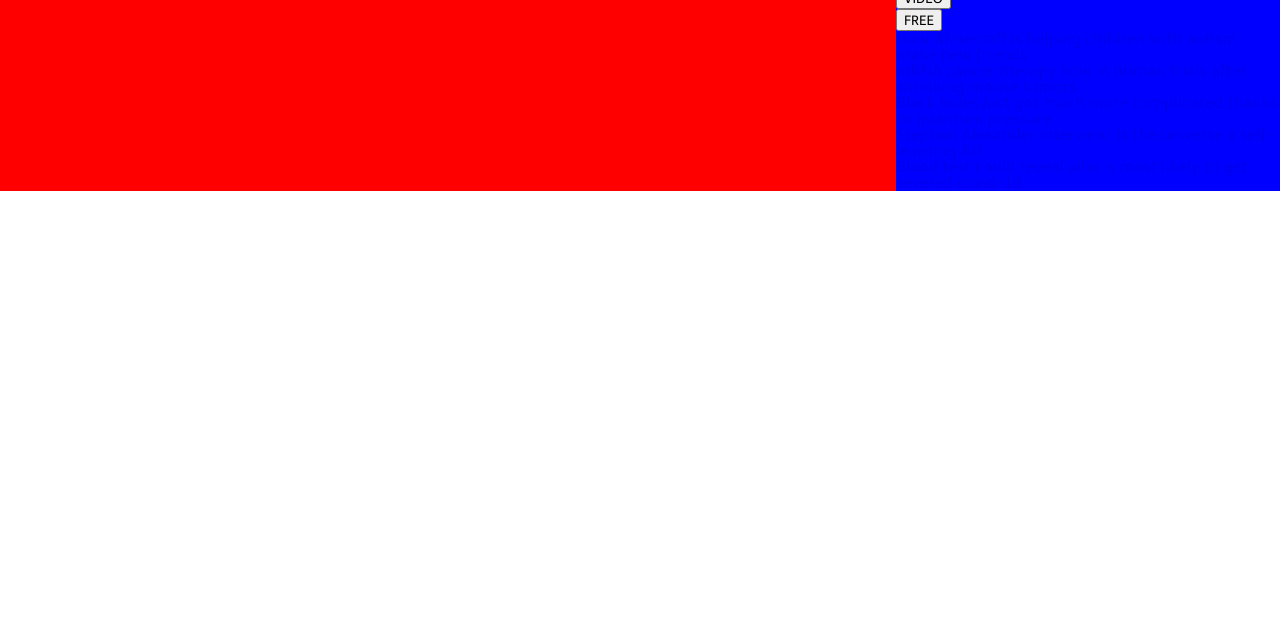
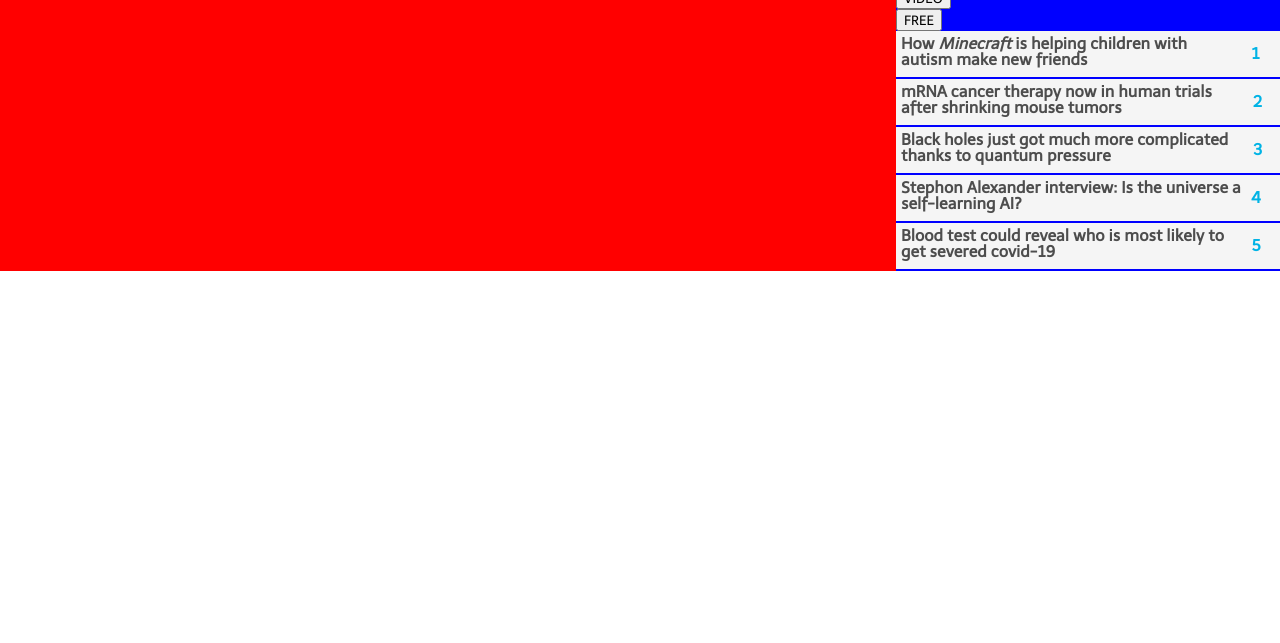
Before and after one commit to Drew-Daniels/ns-article, a plain HTML site: page index.html in a window 1280 px wide. Shown: the part 157-800 px from the top of the page. Drawn offline with Linux system fonts and the light colour scheme.

Commit message:
Finished formatting the ol for top articles.

```diff
--- a/assets/stylesheets/style.css
+++ b/assets/stylesheets/style.css
@@ -49,14 +49,48 @@ table {
 /* CSS RESET */
 /* My Code */
 
+:root {
+	--bg-1:        #ffffff;
+	--bg-2: 	   #f5f5f5;
+	--bright-blue: #00b3e5;
+	--light-gray:  #4d4d4d;
+	--dark-gray:   #4d4d4d;
+}
+
 @font-face { font-family: 'Telex-Regular'; src: url(../fonts/Telex-Regular.ttf) format('truetype')}
 
 * {
 	font-family: 'Telex-Regular';
 }
 
+ol {
+	counter-reset: item;
+	list-style-position: inside;
+}
+
+ol li {
+	counter-increment: item;
+	margin-bottom: 2px;
+	display: flex;
+	font-weight: bold;
+	color: var(--dark-gray);
+	padding: 5px;
+}
+
+ol li::after {
+	content: counter(item);
+	border-radius: 100%;
+	color: var(--bright-blue);
+	width: 1.2em;
+	align-self: center;
+	display: inline-block;
+	padding: 10px;
+	font-weight: bold;
+}
+
 a:link {
 	text-decoration: none;
+	color: inherit;
 }
 
 a:visited {
@@ -90,3 +124,7 @@ a:visited {
 	height: 3.5rem;
 	width: 21.875rem;
 }
+
+#other-articles-headlines li {
+	background-color: var(--bg-2);
+}
--- a/index.html
+++ b/index.html
@@ -51,13 +51,13 @@
         </div>
         <aside id="aside">
             <div id="other-articles">
-                <ul>
+                <ul id="other-articles-sort-options">
                     <li><button>TRENDING</button></li>
                     <li><button>LATEST</button></li>
                     <li><button>VIDEO</button></li>
                     <li><button>FREE</button></li>
                 </ul>
-                <ol>
+                <ol id="other-articles-headlines">
                     <li><a href="#">How <em>Minecraft</em> is helping children with autism make new friends</a></li>
                     <li><a href="#">mRNA cancer therapy now in human trials after shrinking mouse tumors</a></li>
                     <li><a href="#">Black holes just got much more complicated thanks to quantum pressure</a></li>
```
